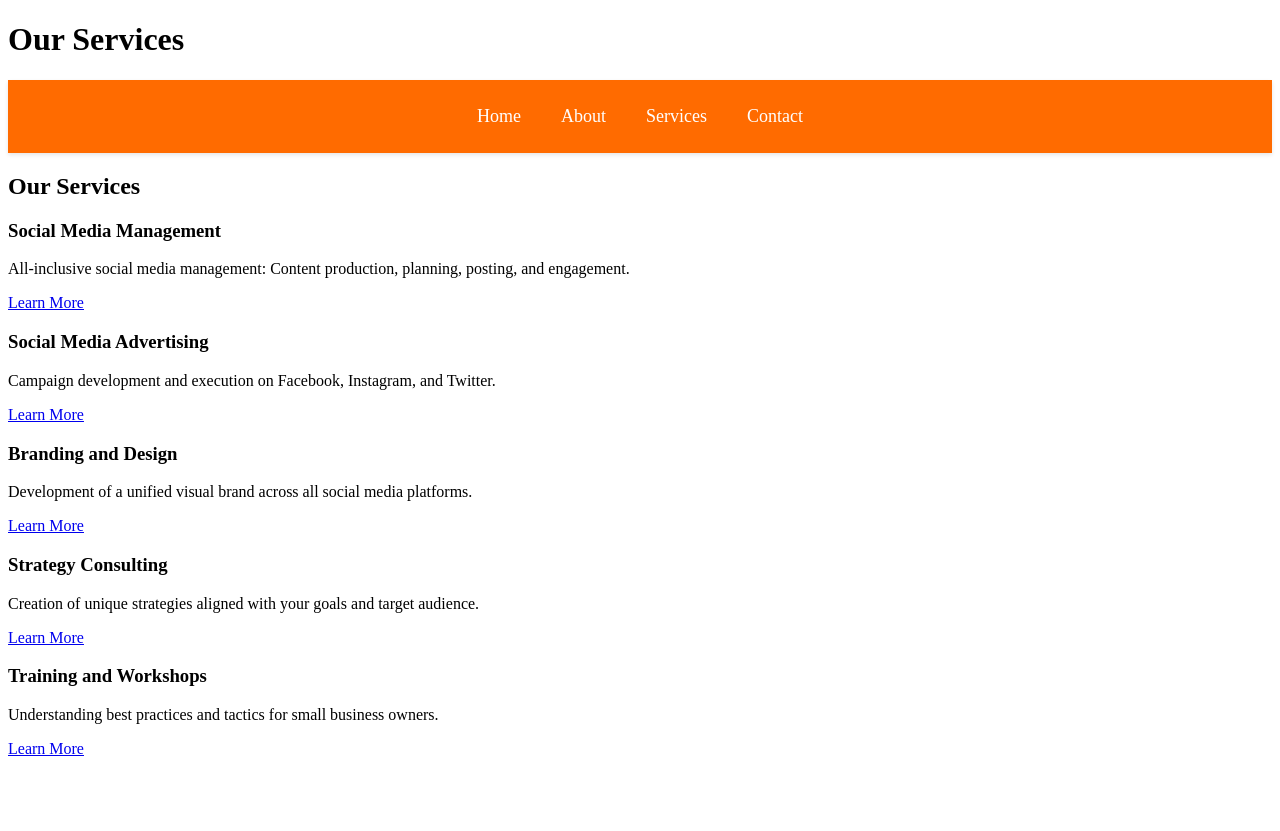
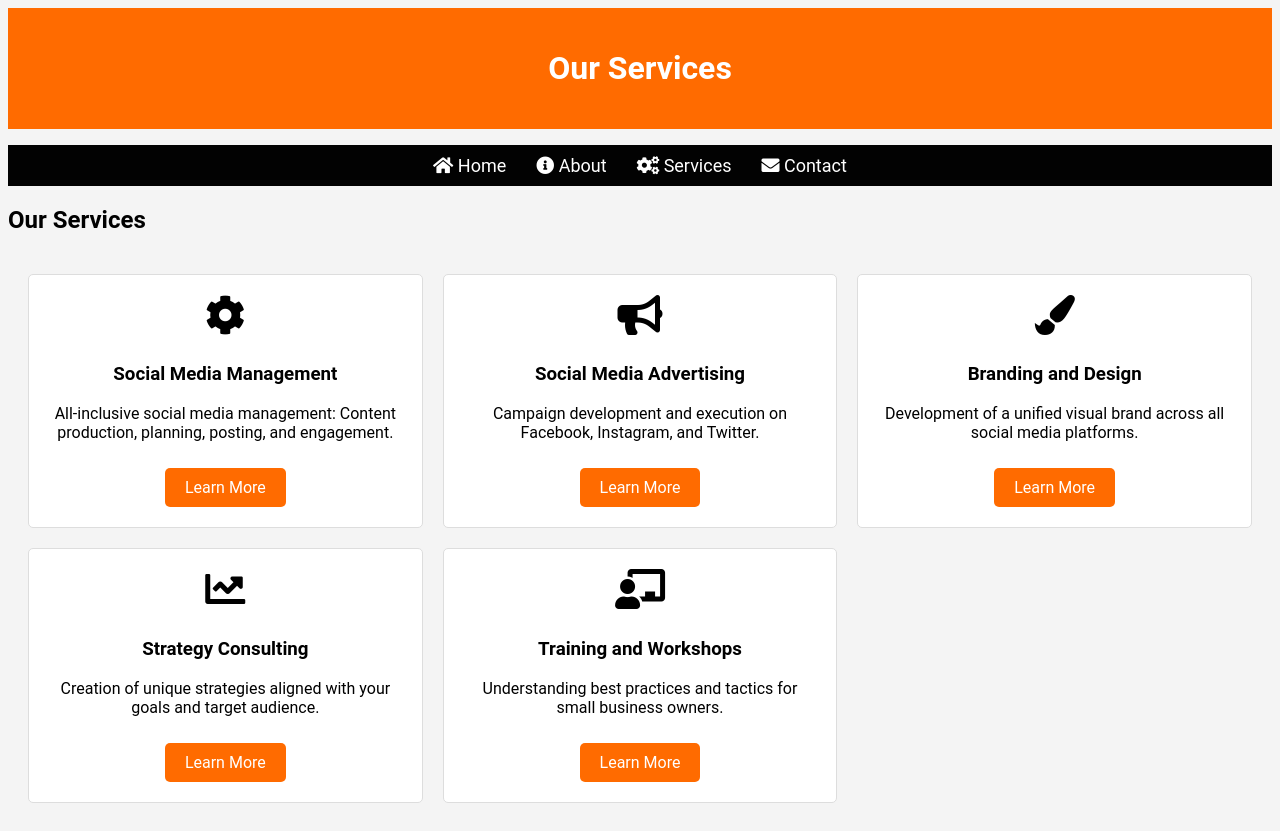
Before and after one commit to bablu85858585/mba, a plain HTML site: page services.html in a window 1280 px wide. Before the commit the page ends 800 px from the top, so only its background shows below. Drawn offline with Linux system fonts and the light colour scheme.

Commit message:
Add files via upload

```diff
--- a/services.html
+++ b/services.html
@@ -5,7 +5,7 @@
     <meta name="viewport" content="width=device-width, initial-scale=1.0">
     <title>MERA BRAND ADVISER - Services</title>
     <link rel="stylesheet" href="styles.css">
-    <link href="https://fonts.googleapis.com/css2?family=Roboto:wght@400;700&display=swap" rel="stylesheet">
+    <link rel="stylesheet" href="https://cdnjs.cloudflare.com/ajax/libs/font-awesome/5.15.4/css/all.min.css">
 </head>
 <body>
     <header>
@@ -13,10 +13,10 @@
     </header>
     <nav>
         <ul>
-            <li><a href="index.html">Home</a></li>
-            <li><a href="about.html">About</a></li>
-            <li><a href="services.html">Services</a></li>
-            <li><a href="contact.html">Contact</a></li>
+            <li><a href="index.html"><i class="fas fa-home"></i> Home</a></li>
+            <li><a href="about.html"><i class="fas fa-info-circle"></i> About</a></li>
+            <li><a href="services.html"><i class="fas fa-cogs"></i> Services</a></li>
+            <li><a href="contact.html"><i class="fas fa-envelope"></i> Contact</a></li>
         </ul>
     </nav>
     <section class="services">
--- a/styles.css
+++ b/styles.css
@@ -1,46 +1,77 @@
+body {
+    font-family: 'Roboto', sans-serif;
+    background-color: #f4f4f4; /* Add your preferred background color */
+}
+
+header {
+    text-align: center;
+    padding: 20px;
+    background-color: #ff6b00; /* Your preferred header color */
+    color: white;
+}
+
 nav {
-    background-color: #FF6B00; /* Match the background color */
-    padding: 10px 0; /* Adjust padding */
-    box-shadow: 0 2px 4px rgba(0, 0, 0, 0.1); /* Optional shadow for depth */
+    background-color: #020202; /* Match with your HTML background */
 }
 
 nav ul {
     list-style: none;
-    padding: 0;
-    display: flex; /* Use flexbox for horizontal layout */
-    justify-content: center; /* Center items */
+    display: flex;
+    justify-content: center;
+    padding: 10px 0;
 }
 
 nav ul li {
-    margin: 0 20px; /* Adjust spacing between items */
-    position: relative; /* Required for hover effect */
+    margin: 0 15px;
 }
 
-nav ul li a {
+nav a {
     color: white;
     text-decoration: none;
-    font-size: 18px; /* Set desired text size */
-    transition: color 0.3s, transform 0.3s; /* Transition for color and transform */
+    font-size: 18px;
+    transition: color 0.3s;
 }
 
-nav ul li a:hover {
-    color: #e65c00; /* Change color on hover */
-    transform: scale(1.1); /* Scale effect on hover */
+nav a:hover {
+    color: #ff6b00; /* Color change on hover */
 }
 
-/* Optional: Add animation for a color change effect */
-nav ul li a::after {
-    content: "";
-    display: block;
-    width: 100%;
-    height: 3px;
-    background: transparent; /* Start with transparent */
-    position: absolute;
-    bottom: -5px; /* Position it below the text */
-    left: 0;
-    transition: background 0.3s; /* Transition for background color */
+.service-grid {
+    display: grid;
+    grid-template-columns: repeat(auto-fill, minmax(300px, 1fr));
+    gap: 20px;
+    padding: 20px;
 }
 
-nav ul li a:hover::after {
-    background: #FF6B00; /* Change to the desired color on hover */
+.service-card {
+    background-color: white;
+    border: 1px solid #ddd;
+    border-radius: 5px;
+    padding: 20px;
+    text-align: center;
+    transition: transform 0.3s;
 }
+
+.service-card:hover {
+    transform: translateY(-5px);
+    box-shadow: 0 4px 8px rgba(0,0,0,0.2);
+}
+
+.service-card i {
+    font-size: 40px;
+    margin-bottom: 10px;
+}
+
+.btn {
+    display: inline-block;
+    padding: 10px 20px;
+    background-color: #ff6b00;
+    color: white;
+    text-decoration: none;
+    border-radius: 5px;
+    margin-top: 10px;
+}
+
+.btn:hover {
+    background-color: #e65c00; /* Darker shade on hover */
+}
```
Also changed, not shown: about.html (+6 -8 lines), contact.html (+6 -8 lines), index.html (+10 -17 lines).
